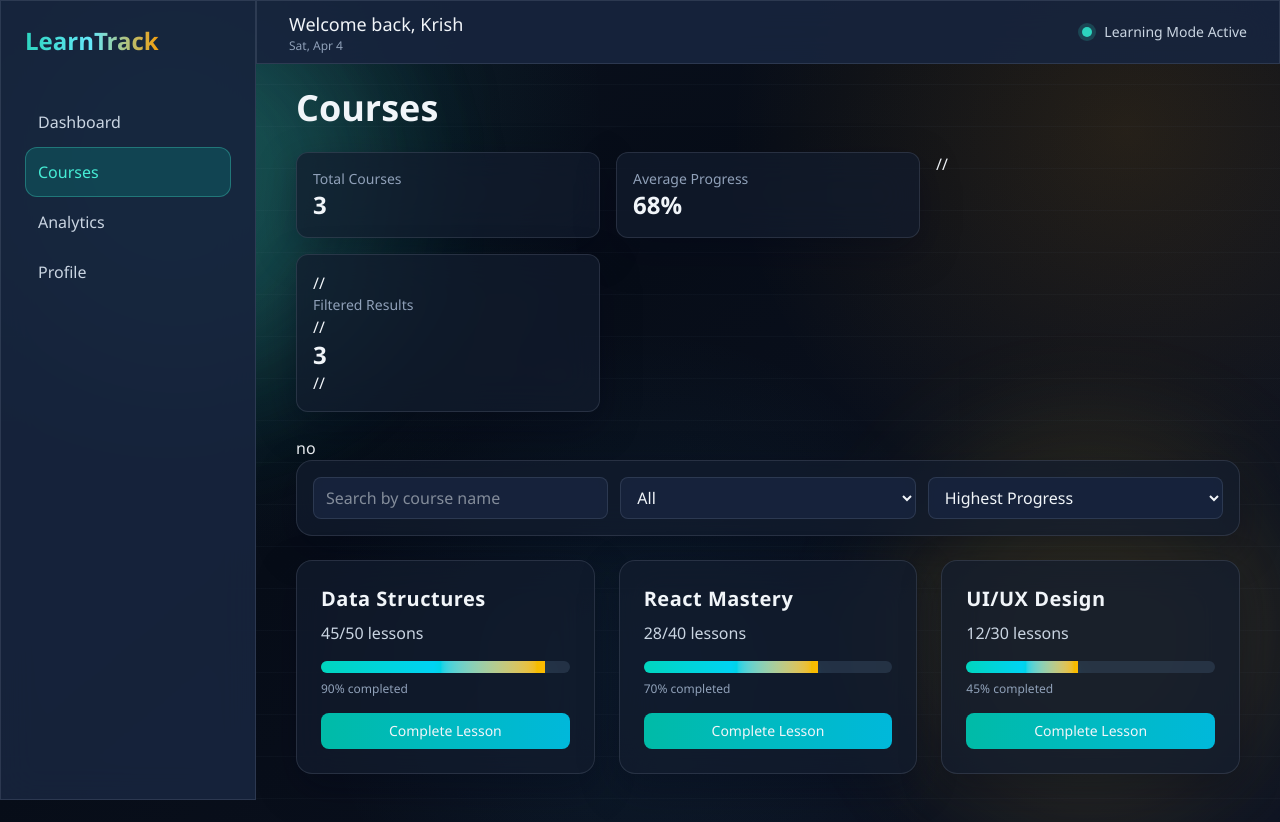
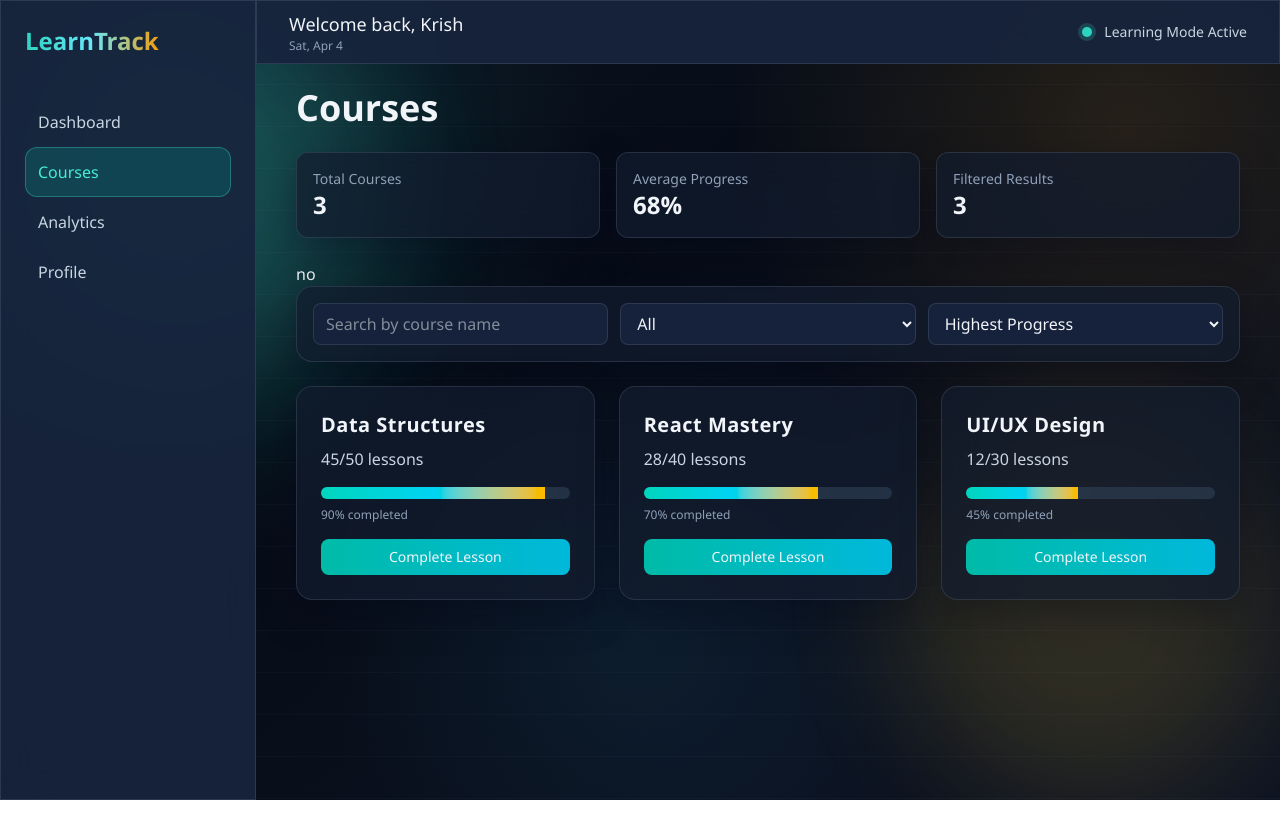
Before and after one commit to COZYkrish/Student-learning-dashboard, a React (Vite) app: page /courses in a window 1280 px wide. After the commit the page ends 800 px from the top, so only its background shows below. Built offline with nearby package versions, Linux system fonts and the light colour scheme.

Commit message:
Remove KMeans pickle dependency in production

```diff
--- a/src/pages/Courses.jsx
+++ b/src/pages/Courses.jsx
@@ -55,10 +55,10 @@ function Courses() {
           <p className="text-slate-400 text-sm">Average Progress</p>
           <p className="text-2xl font-semibold">{avgProgress}%</p>
         </div>
-        // <div className="glass-panel rounded-xl p-4">
-        //   <p className="text-slate-400 text-sm">Filtered Results</p>
-        //   <p className="text-2xl font-semibold">{filtered.length}</p>
-        // </div>
+        <div className="glass-panel rounded-xl p-4">
+          <p className="text-slate-400 text-sm">Filtered Results</p>
+          <p className="text-2xl font-semibold">{filtered.length}</p>
+        </div>
       </div>no
 
       <div className="glass-panel rounded-2xl p-4 mb-6 grid grid-cols-1 md:grid-cols-3 gap-3">
```
